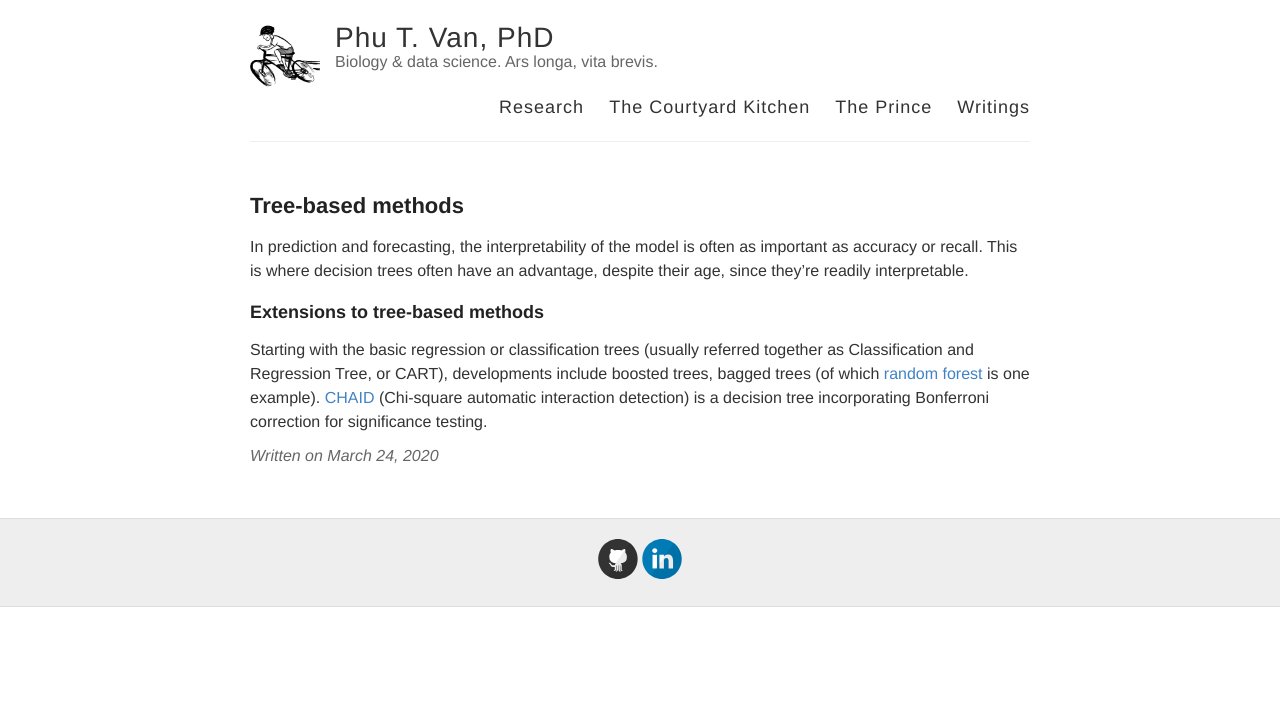
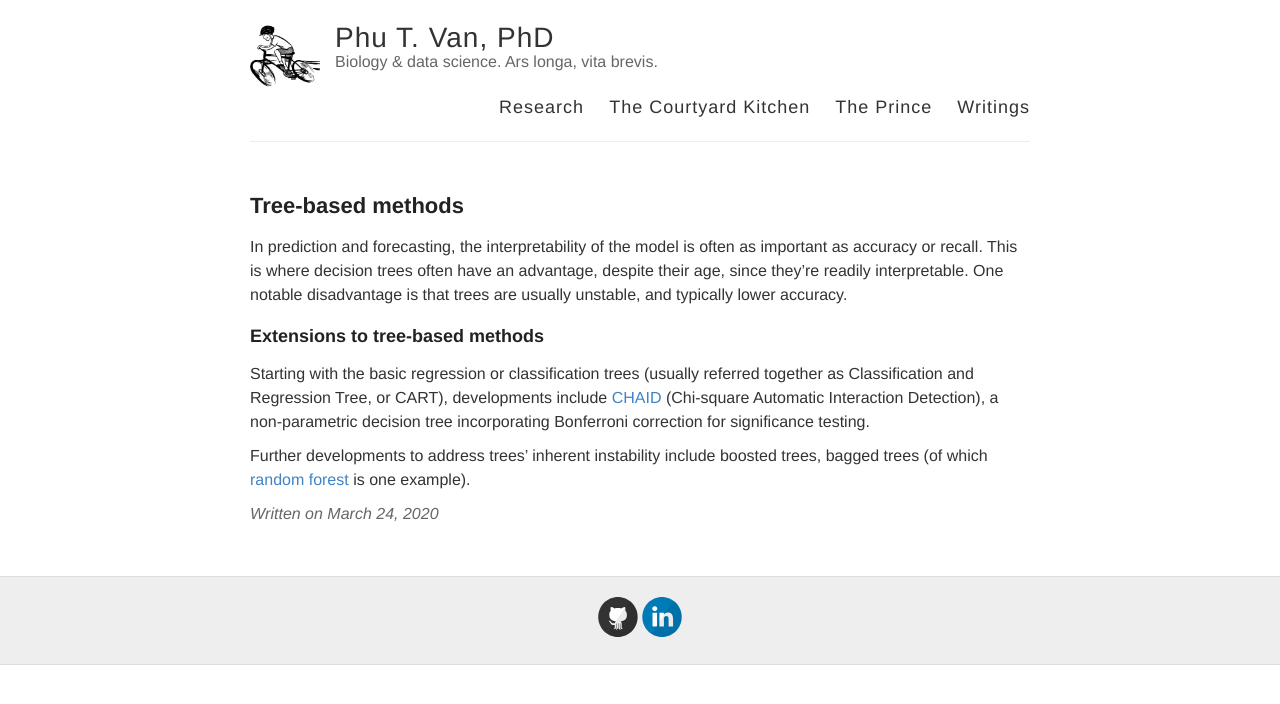
Before and after one commit to ptvan/ptvan.github.io, a Jekyll site: the page built from _posts/2020-03-24-tree-based-methods.md, in a window 1280 px wide. Shown: the top 704 px of the page. Built offline with Jekyll 4.4.1, drawn with Linux system fonts in a browser that asks for light colours.

Commit message:
updated tree-based methods blogpost

```diff
--- a/_posts/2020-03-24-tree-based-methods.md
+++ b/_posts/2020-03-24-tree-based-methods.md
@@ -3,8 +3,10 @@
 title: Tree-based methods
 ---
 
-In prediction and forecasting, the interpretability of the model is often as important as accuracy or recall. This is where decision trees often have an advantage, despite their age, since they're readily interpretable.
+In prediction and forecasting, the interpretability of the model is often as important as accuracy or recall. This is where decision trees often have an advantage, despite their age, since they're readily interpretable. One notable disadvantage is that trees are usually unstable, and typically lower accuracy.
 
 ### Extensions to tree-based methods
 
-Starting with the basic regression or classification trees (usually referred together as Classification and Regression Tree, or CART), developments include boosted trees, bagged trees (of which [random forest](https://en.wikipedia.org/wiki/Random_forest) is one example). [CHAID](https://en.wikipedia.org/wiki/Chi-square_automatic_interaction_detection) (Chi-square automatic interaction detection) is a decision tree incorporating Bonferroni correction for significance testing.
+Starting with the basic regression or classification trees (usually referred together as Classification and Regression Tree, or CART), developments include [CHAID](https://en.wikipedia.org/wiki/Chi-square_automatic_interaction_detection) (Chi-square Automatic Interaction Detection), a non-parametric decision tree incorporating Bonferroni correction for significance testing.
+
+Further developments to address trees' inherent instability include boosted trees, bagged trees (of which [random forest](https://en.wikipedia.org/wiki/Random_forest) is one example).
```
